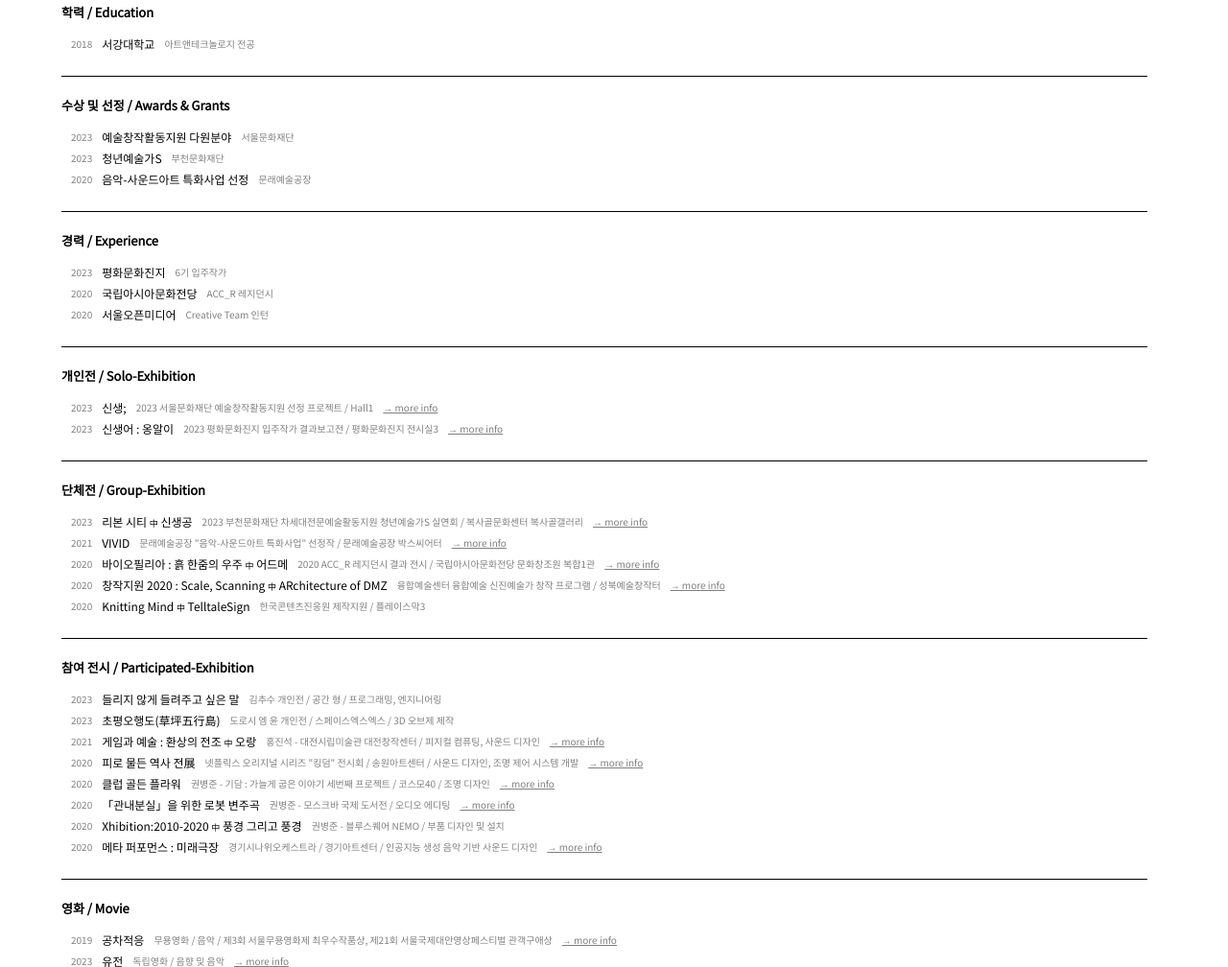
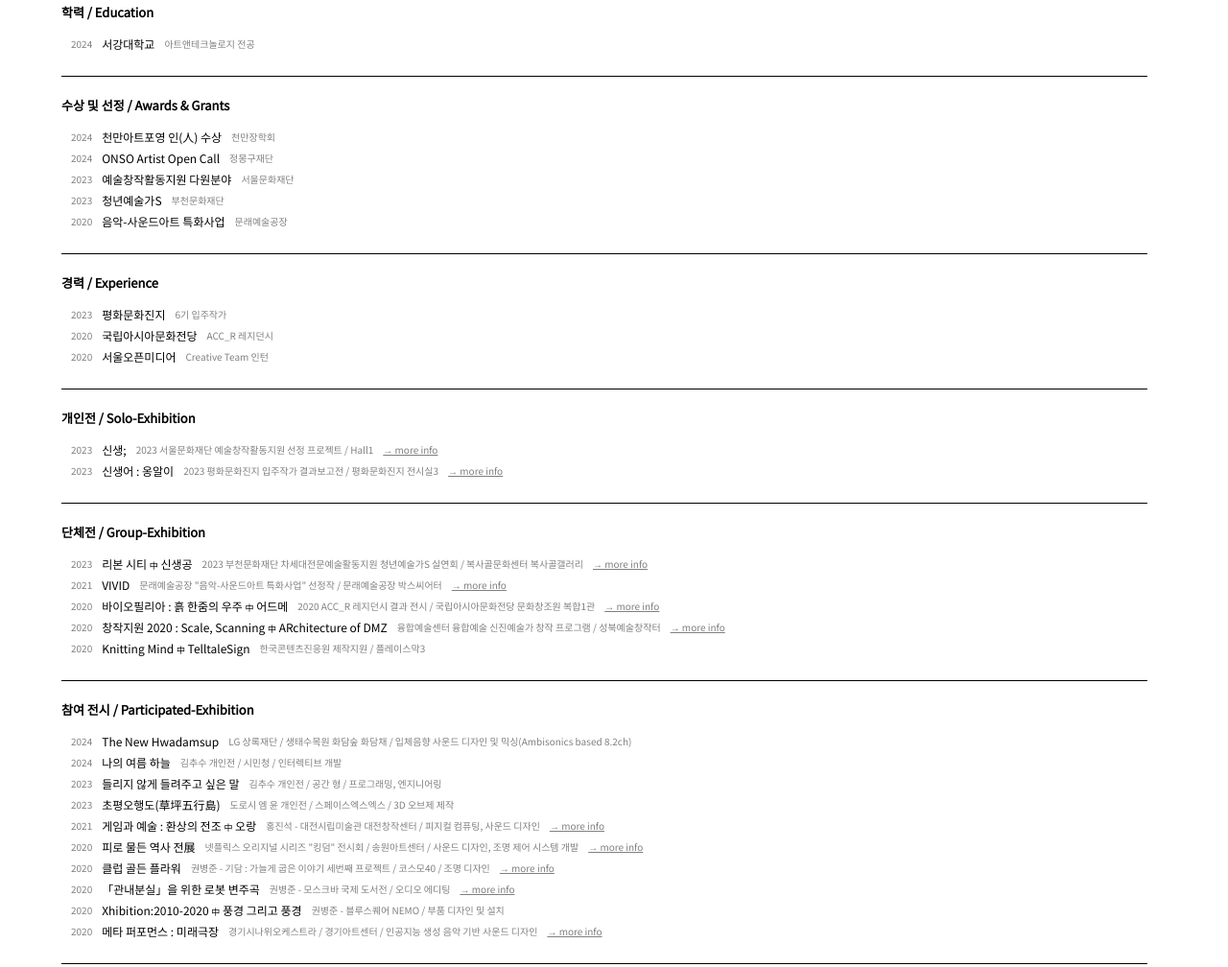
Before and after one commit to dul-media/homepage, a plain HTML site: page cv-kr.html in a window 1280 px wide. Shown: the part 257-1265 px from the top of the page at 96% size. Drawn offline with Linux system fonts and the light colour scheme.

Commit message:
Add files via upload

```diff
--- a/cv-kr.html
+++ b/cv-kr.html
@@ -31,7 +31,7 @@
             <h3>학력 / Education</h3>
             <ol>
                 <li>
-                    <p class="cv-year">2018</p>
+                    <p class="cv-year">2024</p>
                     <p class="cv-main">서강대학교</p>
                     <p class="cv-detail">아트앤테크놀로지 전공</p>
                 </li>
@@ -41,6 +41,16 @@
         <div class="cv line cv-award">
             <h3>수상 및 선정 / Awards & Grants</h3>
             <ol>
+                <li>
+                    <p class="cv-year">2024</p>
+                    <p class="cv-main">천만아트포영 인(人) 수상</p>
+                    <p class="cv-detail">천만장학회</p>
+                </li>
+                <li>
+                    <p class="cv-year">2024</p>
+                    <p class="cv-main">ONSO Artist Open Call</p>
+                    <p class="cv-detail">정몽구재단</p>
+                </li>
                 <li>
                     <p class="cv-year">2023</p>
                     <p class="cv-main">예술창작활동지원 다원분야</p>
@@ -53,7 +63,7 @@
                 </li>
                 <li>
                     <p class="cv-year">2020</p>
-                    <p class="cv-main">음악-사운드아트 특화사업 선정</p>
+                    <p class="cv-main">음악-사운드아트 특화사업</p>
                     <p class="cv-detail">문래예술공장</p>
                 </li>
             </ol>
@@ -153,6 +163,22 @@
         <div class="cv line cv-part">
             <h3>참여 전시 / Participated-Exhibition</h3>
             <ol>
+                <a href="works-kr.html#work-chusu">
+                    <li>
+                        <p class="cv-year">2024</p>
+                        <p class="cv-main">The New Hwadamsup</p>
+                        <p class="cv-detail">LG 상록재단 / 생태수목원 화담숲 화담채 / 입체음향 사운드 디자인 및 믹싱(Ambisonics based 8.2ch)</p>
+                        <!-- <p class="cv-detail" style="text-decoration : underline;">&#8594; more info</p> -->
+                    </li>
+                </a>
+                <a href="works-kr.html#work-chusu">
+                    <li>
+                        <p class="cv-year">2024</p>
+                        <p class="cv-main">나의 여름 하늘</p>
+                        <p class="cv-detail">김추수 개인전 / 시민청 / 인터렉티브 개발</p>
+                        <!-- <p class="cv-detail" style="text-decoration : underline;">&#8594; more info</p> -->
+                    </li>
+                </a>
                 <a href="works-kr.html#work-chusu">
                     <li>
                         <p class="cv-year">2023</p>
```
